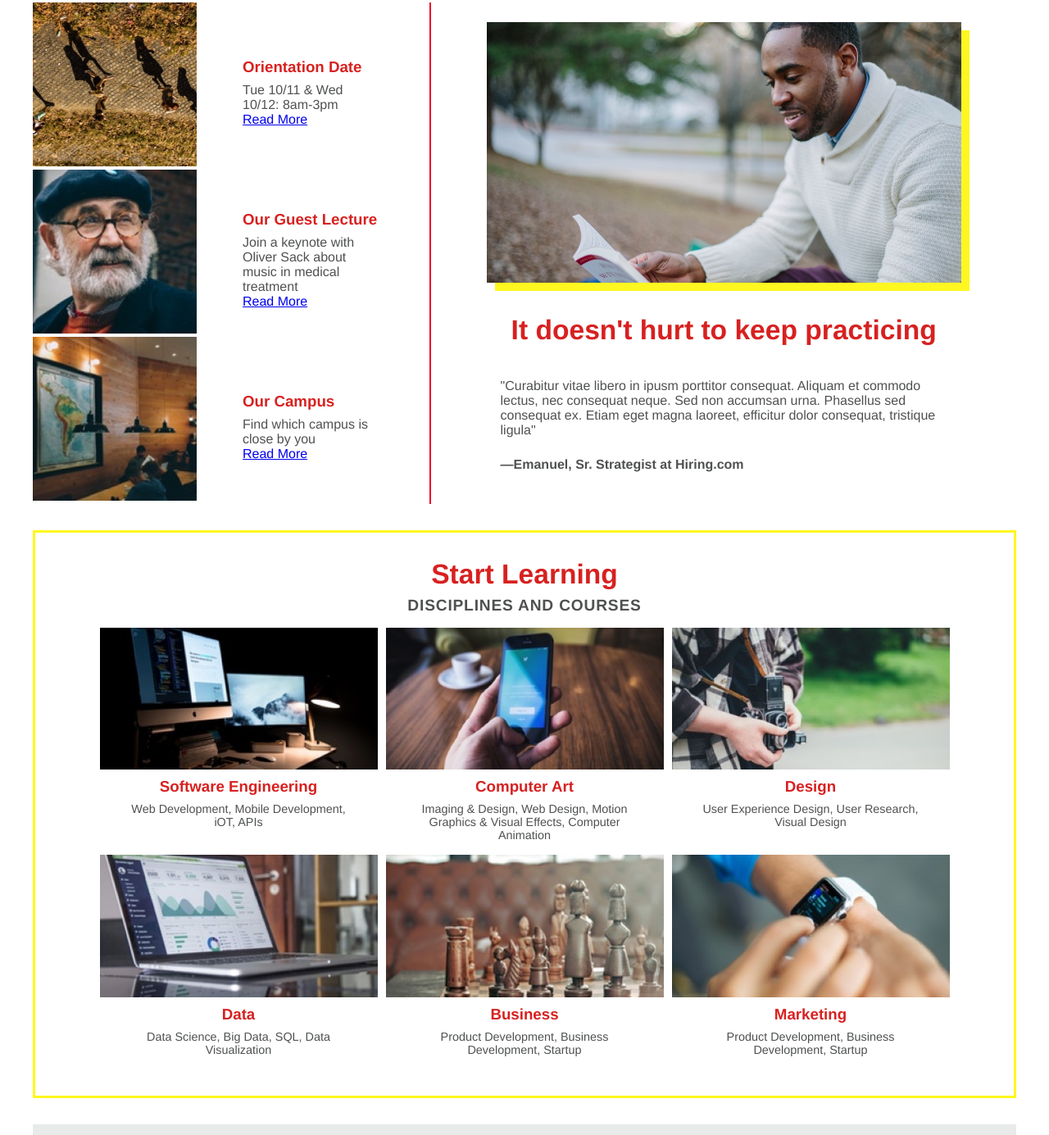
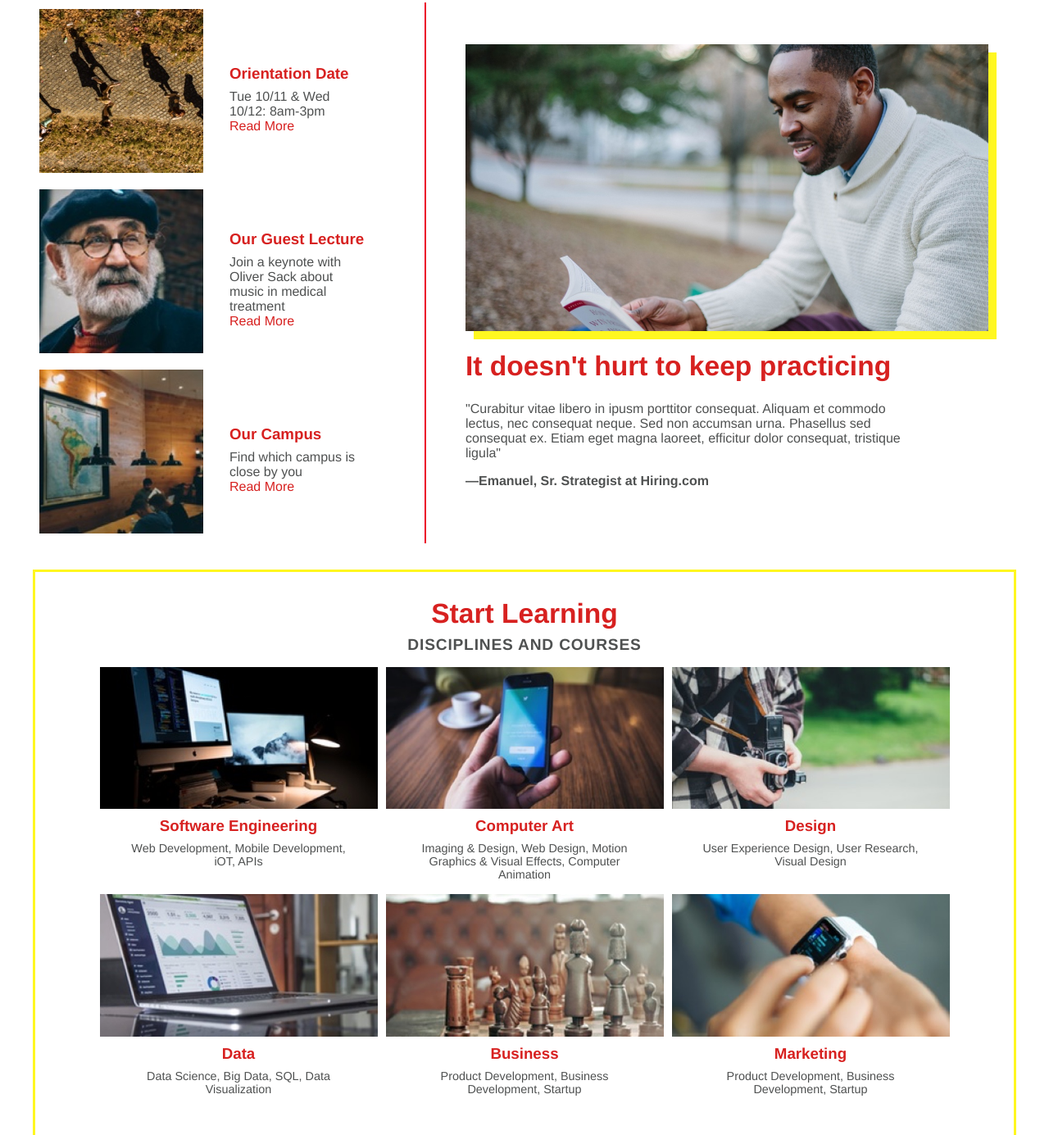
Before and after one commit to sherylrivas/colmar-academy, a plain HTML site: page index.html in a window 1280 px wide. Shown: the part 625-2010 px from the top of the page at 82% size. Drawn offline with Linux system fonts and the light colour scheme.

Commit message:
finished adding hyperlinks

```diff
--- a/index.html
+++ b/index.html
@@ -96,37 +96,37 @@
         <div id="inner-learning-container">
             <div class="subject-container">
                 <img src="resources/images/course-software.jpg">
-                <h3>Software Engineering</h3>
+                <h3><a href="#">Software Engineering</a></h3>
                  <p>Web Development, Mobile Development, iOT, APIs</p>
             </div>
 
             <div class="subject-container">
                 <img src="resources/images/course-computer-art.jpg">
-                <h3>Computer Art</h3>
+                <h3><a href="#">Computer Art</a></h3>
                  <p>Imaging & Design, Web Design, Motion Graphics & Visual Effects, Computer Animation</p>
             </div>
 
             <div class="subject-container">
                 <img src="resources/images/course-design.jpg">
-                <h3>Design</h3>
+                <h3><a href="#">Design</a></h3>
                  <p>User Experience Design, User Research, Visual Design</p>
             </div>
 
             <div class="subject-container">
                 <img src="resources/images/course-data.jpg">
-                <h3>Data</h3>
+                <h3><a href="#">Data</a></h3>
                 <p>Data Science, Big Data, SQL, Data Visualization</p>
             </div>
 
             <div class="subject-container">
                 <img src="resources/images/course-business.jpg">
-                <h3>Business</h3>
+                <h3><a href="#">Business</a></h3>
                  <p>Product Development, Business Development, Startup</p>
             </div>
 
             <div class="subject-container">
                 <img src="resources/images/course-marketing.jpg">
-                <h3>Marketing</h3>
+                <h3><a href="#">Marketing</a></h3>
                 <p>Product Development, Business Development, Startup</p>
             </div>
         </div>
@@ -141,7 +141,7 @@
                     <source src="resources/videos/thesis.mp4" type="video/mp4">
                   </video>
                 <div id="urban-text">
-                    <h3>Reimagine <br><span style="letter-spacing: .3rem; font-weight: normal;">URBAN</span></h3>
+                    <h3><a href="#">Reimagine <br><span style="letter-spacing: .45rem; font-weight: normal;">URBAN</span></a></h3>
                     <p>"Curabitur vitae libero in ipusm porttitor consequat. Aliquam et commodo lectus, nec consequat neque. Sed non accumsan urna. Phasellus sed consequat ex. Etiam eget magna laoreet, efficitur dolor consequat, tristique ligula"</p>
                 </div>
 
@@ -153,7 +153,7 @@
                         <img src="resources/images/thesis-fisma.jpg">
                     </div>
                     <div class="text">
-                        <h3>Fisma: Design and Prototype</h3>
+                        <h3><a href="#">Fisma: Design and Prototype</a></h3>
                         <p>Tue 10/11 & Wed 10/12: 8am-3pm</p>
                         </div>
                 </div>
@@ -162,7 +162,7 @@
                         <img src="resources/images/thesis-now-and-then.jpg">
                     </div>
                     <div class="text">
-                        <h3>Now and Then</h3>
+                        <h3><a href="#">Now and Then</a></h3>
                         <p>Research study about New York</p>
                         </div>
                 </div>
--- a/resources/css/style.css
+++ b/resources/css/style.css
@@ -179,29 +179,25 @@ header {
 .title img{
     height: 12.5rem;
     width: 12.5rem;
-    padding-right: 2rem;
+    padding: .5rem;
 }
 .title p {
     width: 90%;
 }
 
-
-
 #campus1 {
     display: flex;
     flex-direction: column;
-    justify-content: space-evenly;
-    align-content: flex-start;
-    align-items: center;
+    justify-content: center;
+    align-items: flex-start;
     width: 60%;
-    margin: 16px;
- }
+    margin-left: 3rem;
+  }
 
 #campus1 h2 {
     color: #D72120;
     font-size: 2.1rem;
-    padding-top: 2rem;
-    padding-bottom: 2rem;
+    padding: 1.5rem 0;
 }
 
 #campus1 p {
@@ -210,7 +206,7 @@ header {
 }
 
 #campus1 img {
-    width: 85%;
+    width: 95%;
     margin: 0 0;
     box-shadow: 10px 10px #FFF720;
   }
@@ -261,9 +257,7 @@ header {
      padding-bottom: 10px;
   }
 
-.subject-container h3 {
-    color: #D72120;
- }
+
 
  .subject-container p {
      width: 80%;
@@ -273,6 +267,11 @@ header {
  }
 .subject-container:hover {
     background-color: #E9EAEA;
+}
+
+.subject-container a {
+    text-decoration: none;
+    color: #D72120
 }
 
 /* THESIS SECTION STYLES */
@@ -321,6 +320,11 @@ header {
     display: flex;
    }
 
+#urban-text a{
+   color: #D72120;
+   text-decoration: none;
+}
+
 #other-column-container {
     width: 40%;
     display: flex;
@@ -347,9 +351,17 @@ header {
 }
 
 .text h3 {
+    padding-bottom: .5rem;
+}
+
+.text a {
     color: #D72120;
     padding-bottom: .5rem;
+    text-decoration: none;
+
 }
+
+
 
 /* FOOTER STYLES */
 
```
